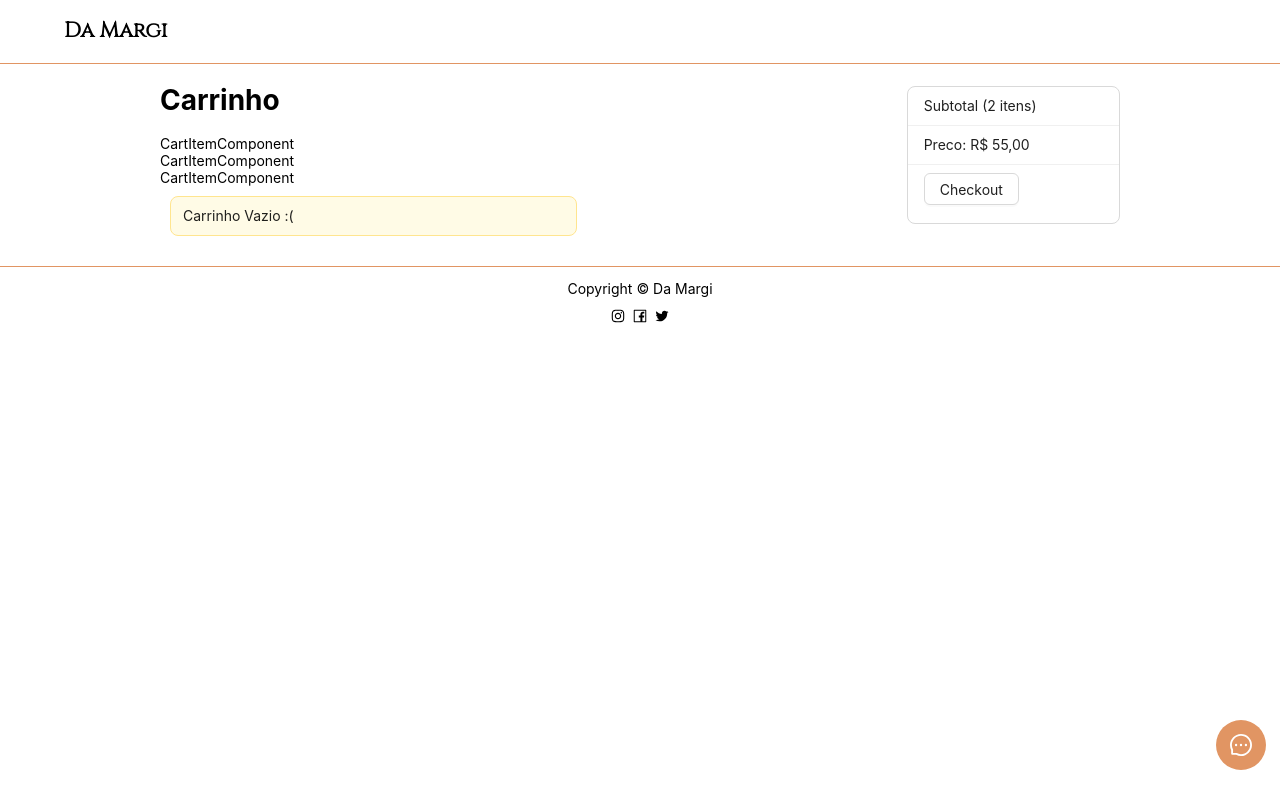
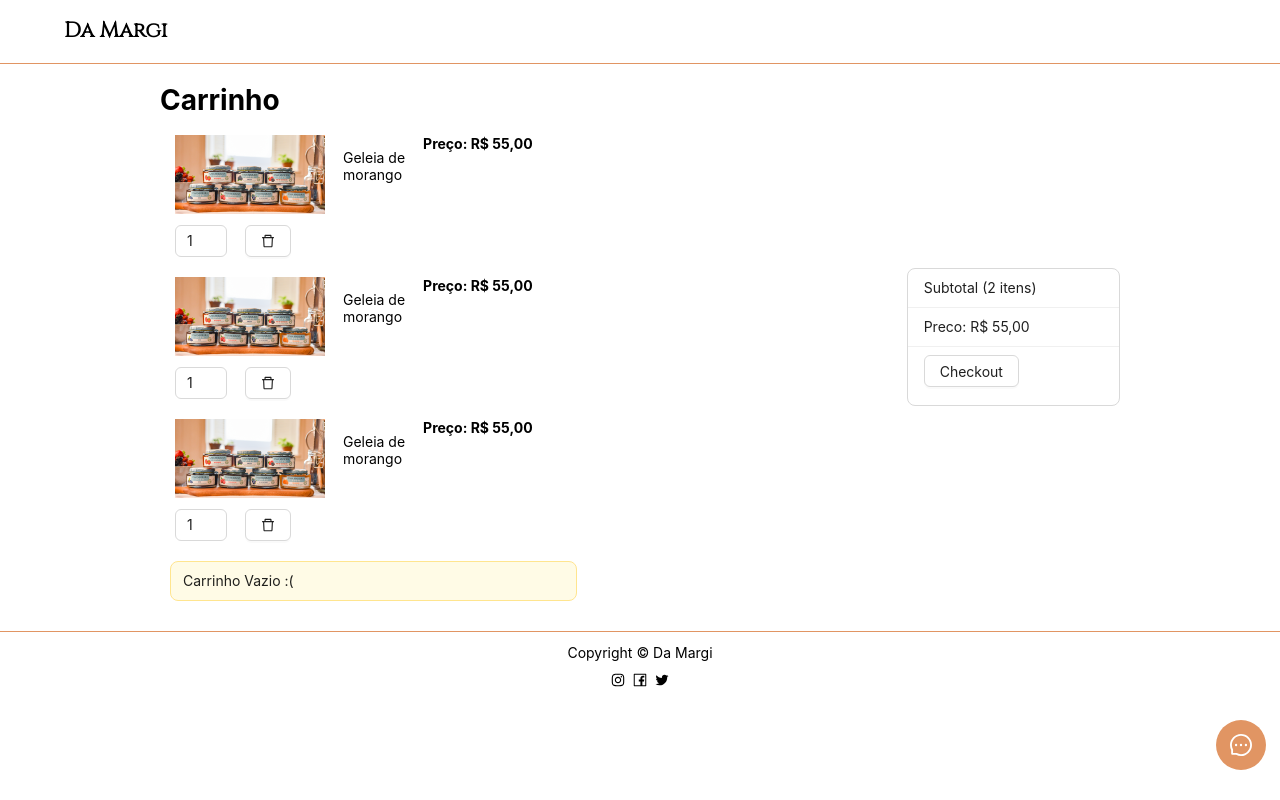
Before and after one commit to guibeutler/MERN-Stack-Project-E-commerce, a React (Create React App) app in the folder frontend/: page /cart in a window 1280 px wide. Built offline with nearby package versions, Linux system fonts and the light colour scheme; a web font is replaced by a local one.

Commit message:
adjustment cart item component

```diff
--- /dev/null
+++ b/frontend/src/components/CartItemComponent/index.tsx
@@ -0,0 +1,51 @@
+import React from 'react'
+import { Button, Col, List, Row, InputNumber } from 'antd'
+import img1 from '@assets/imgCarousel/img1.png'
+import { DeleteOutlined } from '@ant-design/icons'
+
+function CartItemComponent() {
+	function onChange(value: number) {
+		console.log('changed', value)
+	}
+	return (
+		<Row
+			gutter={[10, 32]}
+			style={{
+				alignItems: 'flex-start',
+				textAlign: 'start',
+				margin: '10px',
+				gap: '8px',
+			}}
+		>
+			<Col>
+				<img width={150} src={img1} />
+			</Col>
+			<Col>
+				<p>
+					Geleia de <br />
+					morango
+				</p>
+			</Col>
+			<Col>
+				<b>Preço: R$ 55,00</b>
+			</Col>
+			<Col>
+				<InputNumber
+					style={{ width: '52px' }}
+					defaultValue={1}
+					min={1}
+					max={100}
+					step={1}
+					onChange={onChange}
+				/>
+			</Col>
+			<Col>
+				<Button>
+					<DeleteOutlined />
+				</Button>
+			</Col>
+		</Row>
+	)
+}
+
+export default CartItemComponent
--- a/frontend/src/screens/Cart/index.tsx
+++ b/frontend/src/screens/Cart/index.tsx
@@ -1,6 +1,7 @@
 import React from 'react'
 import { Alert, Button, Col, List, Row } from 'antd'
 import { useNavigate } from 'react-router-dom'
+import CartItemComponent from '@components/CartItemComponent'
 
 function Cart() {
 	const navigate = useNavigate()
@@ -20,9 +21,9 @@ function Cart() {
 		>
 			<Col md={8}>
 				<h1>Carrinho</h1>
-				{Array.from({ length: 3 }).map((item) => (
+				{Array.from({ length: 3 }).map((item, idx) => (
 					<>
-						CartItemComponent <br />
+						<CartItemComponent key={idx} />
 					</>
 				))}
 				<Alert message="Carrinho Vazio :(" type="warning" />
```
